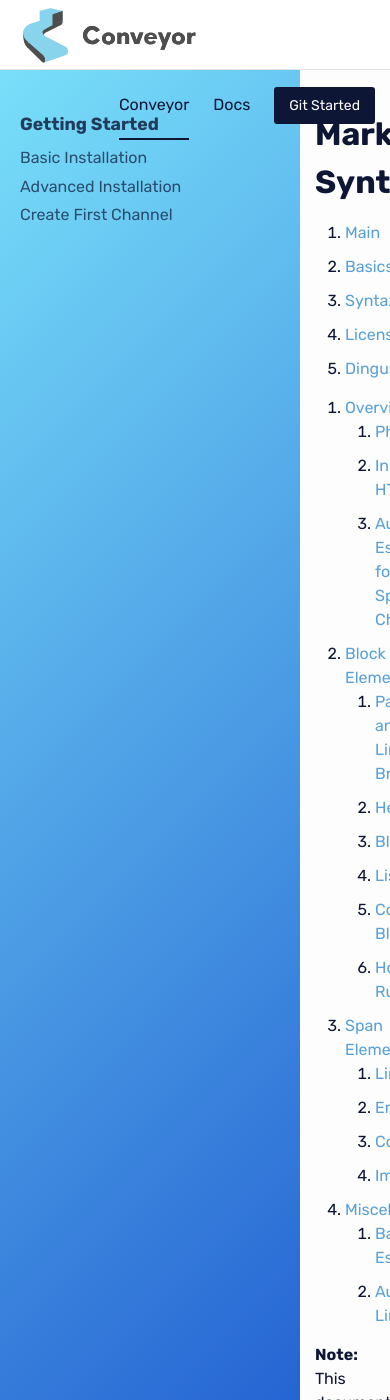
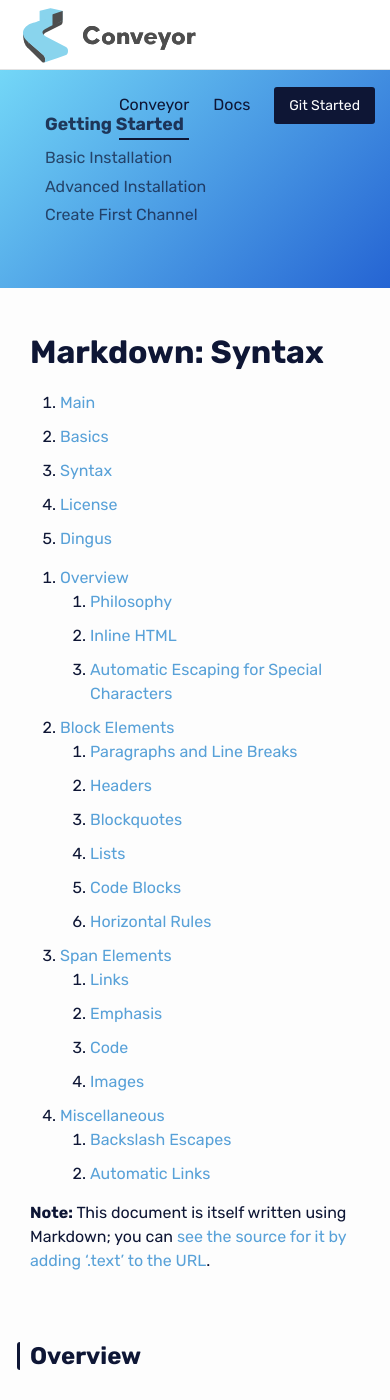
Before and after one commit to samtecspg/conveyor, a Jekyll site: the page built from docs/index.md, in a window 390 px wide and 1400 px high. Built offline with Jekyll 4.4.1, drawn with Linux system fonts in a browser that asks for light colours; our own code applies the rules of GitHub Pages for plain Markdown files.

Commit message:
side nav responsive fix

```diff
--- a/docs/_sass/minima/_layout.scss
+++ b/docs/_sass/minima/_layout.scss
@@ -196,6 +196,15 @@
   > .wrapper {
     margin-top: 40px;
   }
+
+  @include media-query($content-width) {
+    margin-left: 0;
+    padding-top: 0;
+    padding-right: 15px;
+    padding-left: 15px;
+    padding-bottom: 70px;
+
+  }
 }
 
 .page-heading {
--- a/docs/_sass/minima/sections/_side-nav.scss
+++ b/docs/_sass/minima/sections/_side-nav.scss
@@ -6,6 +6,7 @@
   width: 300px;
   height: 100vh;
   margin: 0;
+  list-style-type: none;
   padding-top: $header-height;
   background: rgb(124,228,251); /* Old browsers */
   background: -moz-linear-gradient(-45deg, rgb(124,228,251) 0%, rgb(37,100,211) 100%); /* FF3.6-15 */
@@ -49,4 +50,23 @@
       font-weight: 500;
     }
   }
+
+  @include media-query($content-width) {
+    width: 100%;
+    height: fit-content;
+    padding-bottom: 40px;
+    position: relative;
+
+    nav {
+      max-width: -webkit-calc(900px - (30px));
+      max-width: calc(900px - (30px));
+      padding-right: 25px;
+      padding-left: 25px;
+
+      li {
+        list-style-type: none;
+      }
+    }
+
+  }
 } // -- end of #sidenav
```
